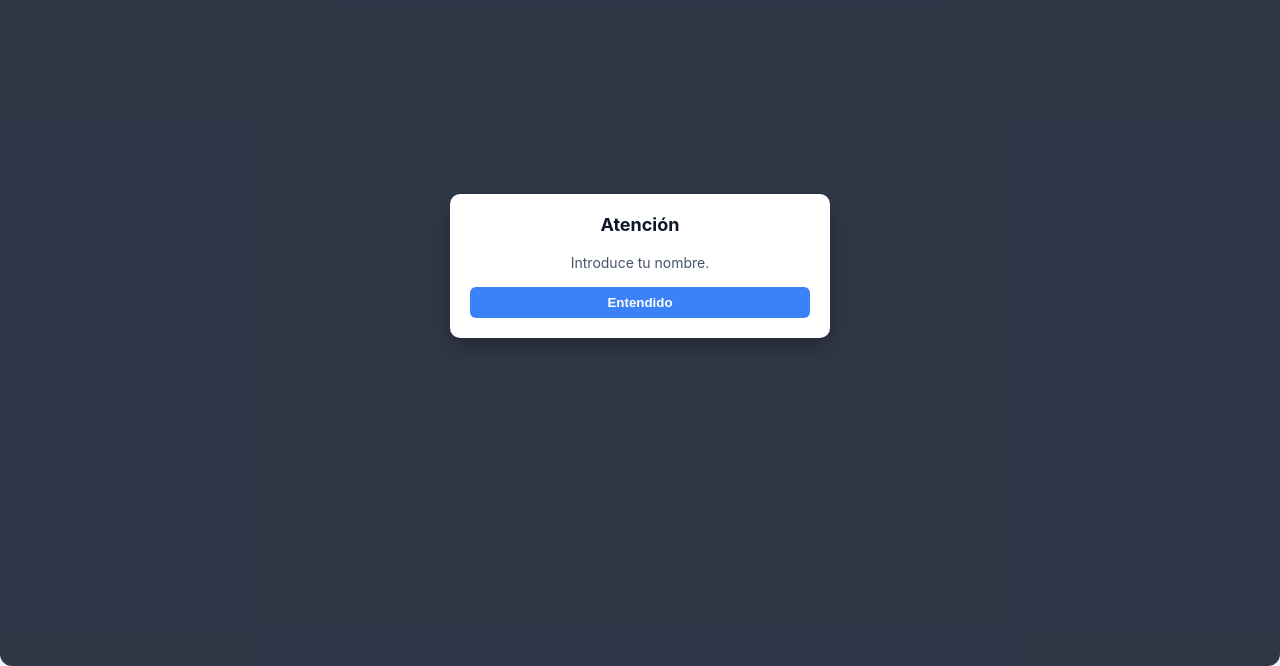
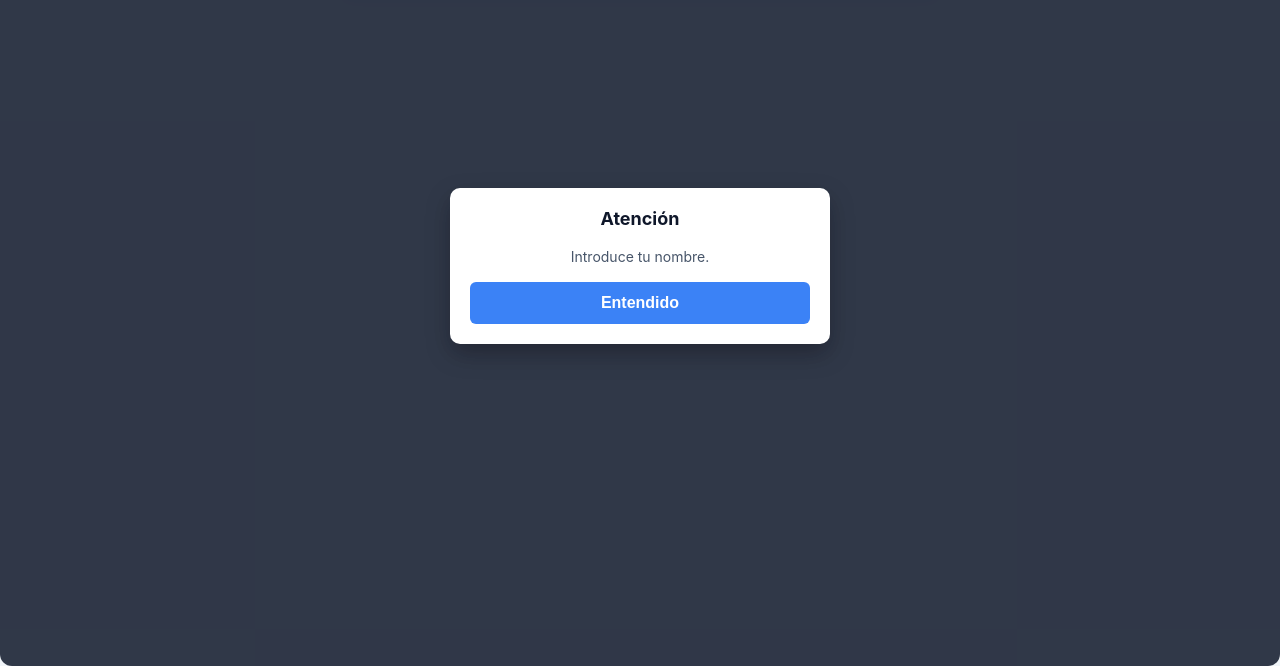
Before and after one commit to pabhergar/qwixx-app, a website built with Vite: page index.html in a window 1280 px wide. Both pictures are taken after a click on the button "Crear Sala". Shown: the part 134-800 px from the top of the page. Built offline with nearby package versions, Linux system fonts and the light colour scheme.

Commit message:
fix: modal button styles

```diff
--- a/index.html
+++ b/index.html
@@ -7,20 +7,25 @@
     <script src="https://unpkg.com/peerjs@1.5.4/dist/peerjs.min.js"></script>
     <link rel="stylesheet" href="./src/css/style.css">
 </head>
+<!-- Modal Alert -->
 <div class="modal-overlay" id="custom-alert-modal">
     <div class="modal-content" style="max-width: 380px;">
         <h3 id="alert-title" style="margin-top: 0; color: #0f172a; font-size: 18px;">Atención</h3>
         <p id="alert-message" style="font-size: 14px; color: #475569; margin: 15px 0; line-height: 1.4; white-space: pre-line;"></p>
-      <button class="net-btn" id="btn-close-alert" style="width: 100%;">Entendido</button>
+        <div class="modal-actions">
+            <button class="modal-btn modal-btn-primary" id="btn-close-alert">Entendido</button>
         </div>
     </div>
+</div>
+
+<!-- Modal Confirm -->
 <div class="modal-overlay" id="custom-confirm-modal">
     <div class="modal-content" style="max-width: 380px;">
         <h3 id="confirm-title" style="margin-top: 0; color: #0f172a; font-size: 18px;">Confirmar acción</h3>
         <p id="confirm-message" style="font-size: 14px; color: #475569; margin: 15px 0; line-height: 1.4; white-space: pre-line;"></p>
-      <div style="display: flex; gap: 10px;">
-          <button class="net-btn" id="btn-confirm-cancel" style="background: #cbd5e1; color: #334155; flex: 1;">Cancelar</button>
-          <button class="net-btn" id="btn-confirm-ok" style="background: #10b981; flex: 1;">Aceptar</button>
+        <div class="modal-actions">
+            <button class="modal-btn modal-btn-secondary" id="btn-confirm-cancel">Cancelar</button>
+            <button class="modal-btn modal-btn-success" id="btn-confirm-ok">Aceptar</button>
         </div>
     </div>
 </div>
--- a/src/css/style.css
+++ b/src/css/style.css
@@ -170,3 +170,30 @@ h1 { text-align: center; color: #1e293b; margin: 0 0 10px 0; font-size: 22px; }
 .leaderboard-table th, .leaderboard-table td { border: 1px solid #cbd5e1; padding: 8px; text-align: center; }
 .leaderboard-table th { background: #f1f5f9; color: #475569; }
 .leaderboard-table tr:first-child td { font-weight: bold; color: #10b981; background: #ecfdf5; }
+
+.modal-actions {
+    display: flex;
+    gap: 10px;
+    margin-top: 15px;
+    width: 100%;
+}
+
+.modal-btn {
+    flex: 1;
+    width: 100%;
+    padding: 12px;
+    border-radius: 6px;
+    font-size: 16px;
+    font-weight: bold;
+    border: none;
+    cursor: pointer;
+    transition: opacity 0.2s ease;
+}
+
+.modal-btn:hover {
+    opacity: 0.9;
+}
+
+.modal-btn-primary { background-color: #3b82f6; color: white; }
+.modal-btn-success { background-color: #10b981; color: white; }
+.modal-btn-secondary { background-color: #cbd5e1; color: #334155; }
```
Lines whose indentation alone changed are shown as unchanged.
